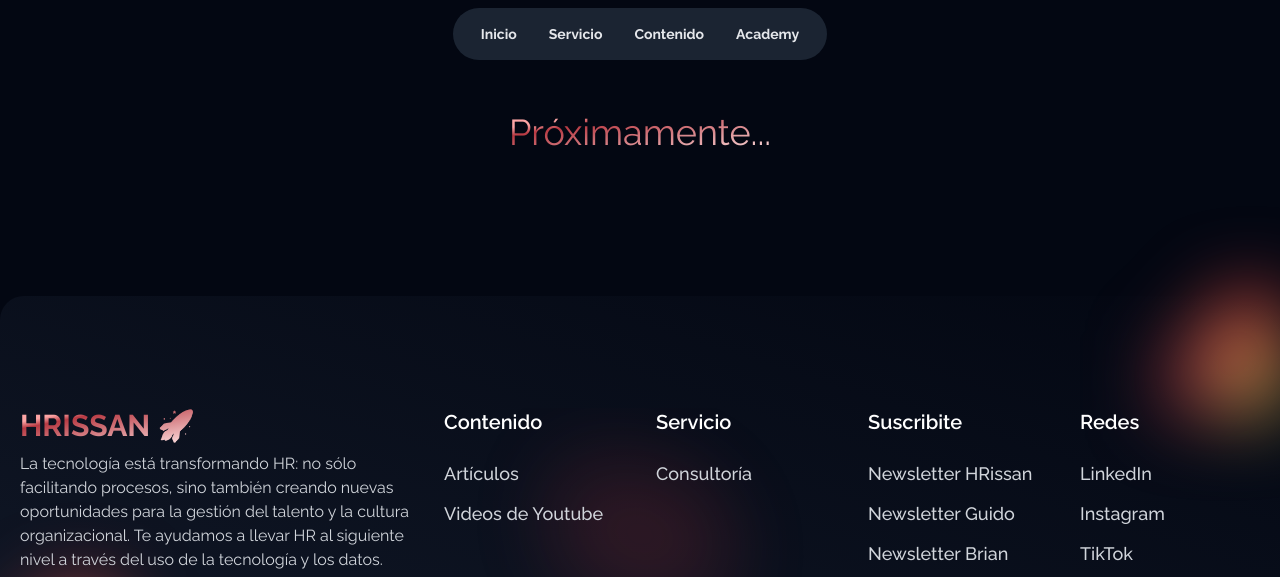
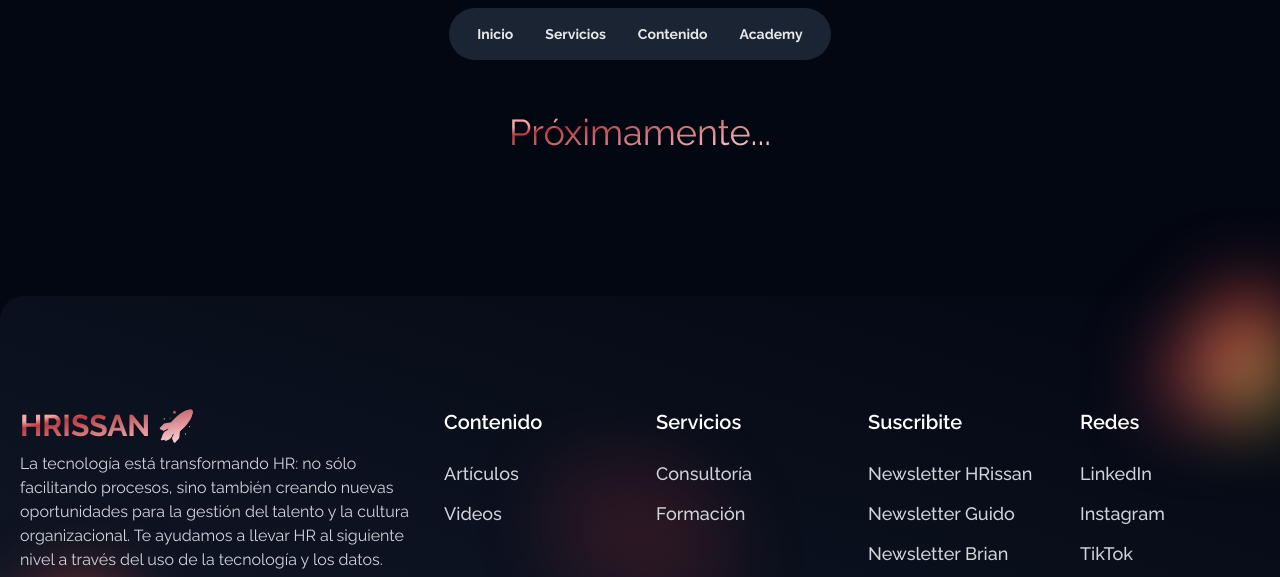
Before and after one commit to giulibrumatti/hrissan-astro, an Astro site: page /soon in a window 1280 px wide. Shown: the top 577 px of the page. Built offline with nearby package versions, Linux system fonts and the light colour scheme; Astro itself is replaced by a stand-in of ours.

Commit message:
edit footer

```diff
--- a/datos.json
+++ b/datos.json
@@ -26,11 +26,16 @@
       "url": "/"
     },
     {
-      "name": "Servicio",
+      "name": "Servicios",
       "submain": [
         {
           "text": "Consultoría",
           "url": "/#consultoria"
+        },
+        {
+          "text": "Formación",
+          "url": "https://hrissan-academy.up.railway.app",
+          "type": "_blank"
         }
       ]
     },
@@ -42,7 +47,7 @@
           "url": "/articles"
         },
         {
-          "text": "Videos de Youtube",
+          "text": "Videos",
           "url": "/videos"
         }
       ]
--- a/src/components/Footer.astro
+++ b/src/components/Footer.astro
@@ -22,7 +22,7 @@ const {
   newsletter,
 } = basics;
 
-const servicioItem = main.find((item) => item.name === "Servicio");
+const servicioItem = main.find((item) => item.name === "Servicios");
 const contenidoItem = main.find((item) => item.name === "Contenido");
 
 const servicio =
@@ -175,7 +175,7 @@ const newsletters = [
 
       <GroupFooterNav>
         <FooterNav type="_self" title={"Contenido"} navItems={contenido} />
-        <FooterNav type="_self" title={"Servicio"} navItems={servicio} />
+        <FooterNav type="_self" title={"Servicios"} navItems={servicio} />
       </GroupFooterNav>
 
       <GroupFooterNav>
--- a/src/components/elements/ContentItem.astro
+++ b/src/components/elements/ContentItem.astro
@@ -1,11 +1,10 @@
 ---
-
 interface Props {
-  title: string
-  description: string
+  title: string;
+  description: string;
 }
 
-const { title, description} = Astro.props
+const { title, description } = Astro.props;
 ---
 
 <div
@@ -17,10 +16,10 @@ const { title, description} = Astro.props
         >&bull;</span
       >
 
-      <h3 class="text-xl font-bold text-slate-300">{title}</></h3>
+      <h3 class="text-xl font-bold text-slate-300">{title}</h3>
     </div>
   </div>
-  <div class="relative flex flex-col gap-2 pb-4 pt-6 text-gray-300 md:col-span-3">
-    {description}
-  </div>
 </div>
+<div class="relative flex flex-col gap-2 pb-4 pt-6 text-gray-300 md:col-span-3">
+  {description}
+</div>
--- a/src/components/elements/Subscribe.astro
+++ b/src/components/elements/Subscribe.astro
@@ -4,12 +4,12 @@ import Title from "@/components/elements/Title.astro";
 
 <section>
   <div
-    class="w-full max-w-3xl mx-auto px-4 py-8 flex flex-col items-center bg-gray-600 rounded-md text-center sm:px-12 sm:py-14"
+    class="w-full max-w-3xl mx-auto px-4 py-8 flex flex-col items-center bg-gray-900 rounded-md text-center sm:px-12 sm:py-14"
   >
   <Title className="text-3xl lg:text-4xl text-center mb-10 "> Suscribite a nuestro newsletter </Title>
     <iframe
       src="https://hrissan.substack.com/embed"
-      class="rounded-md bg-slate-800"
+      class="rounded-md"
       width="100%"
       height="500"
       style=""
```
